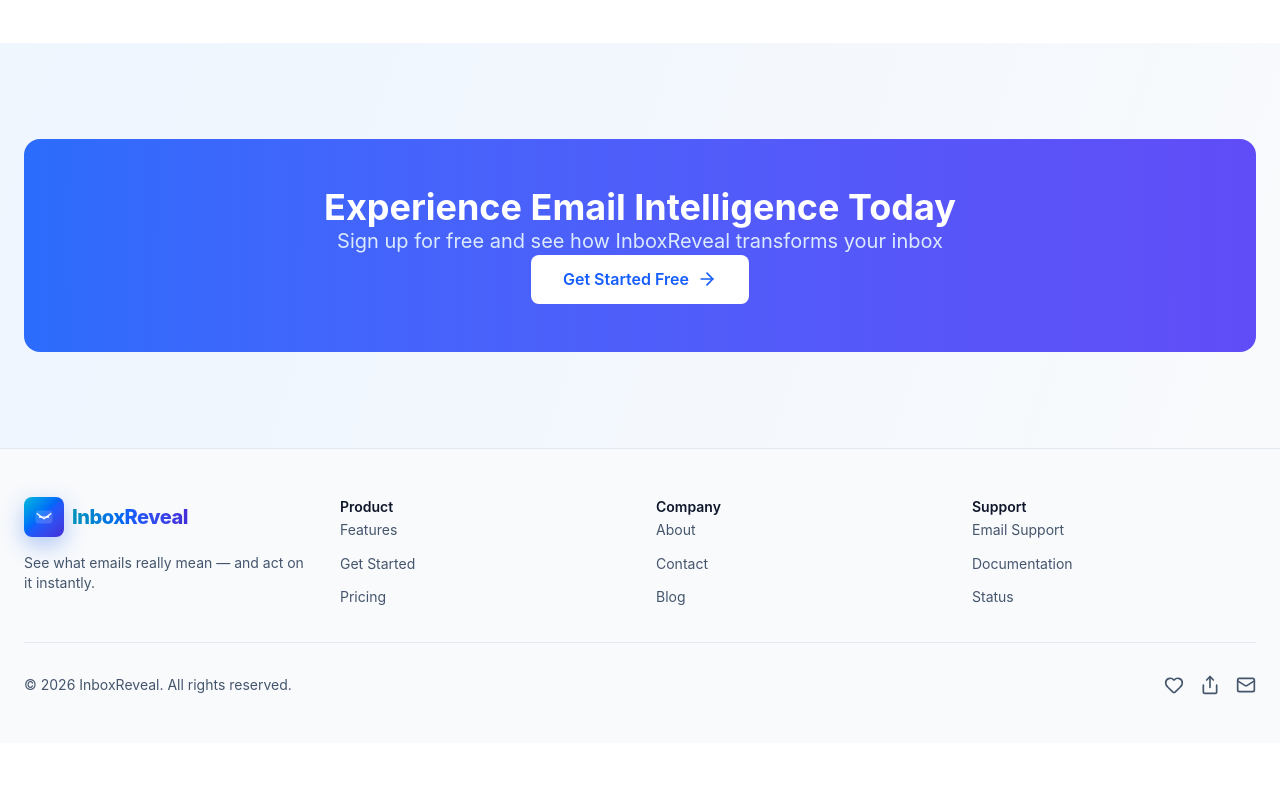
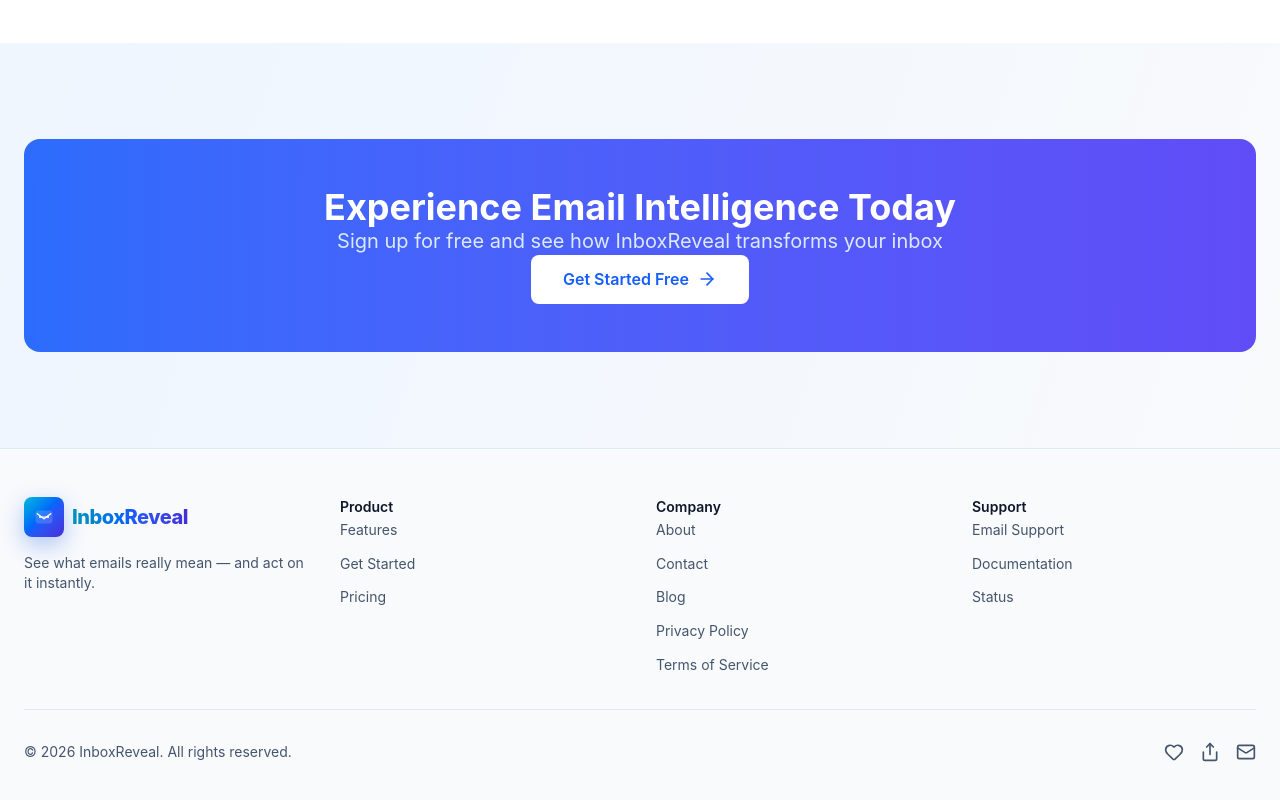
Before and after one commit to abraraslam/inboxreveal, a Next.js app: page /services in a window 1280 px wide. Shown: the part 3539-4339 px from the top of the page. Before the commit the page ends 4282 px from the top, so only its background shows below. Built offline with nearby package versions, Linux system fonts and the light colour scheme; no server answers.

Commit message:
Add configurable privacy and terms URLs with public legal pages

```diff
--- /dev/null
+++ b/app/(marketing)/privacy-policy/page.tsx
@@ -0,0 +1,51 @@
+import Navigation from "@/components/Navigation";
+import Footer from "@/components/Footer";
+
+export default function PrivacyPolicyPage() {
+  return (
+    <>
+      <Navigation />
+      <main className="min-h-screen bg-gradient-to-br from-slate-50 via-blue-50 to-slate-50 px-4 py-14 sm:px-6 sm:py-20">
+        <section className="mx-auto max-w-4xl rounded-2xl border border-slate-200 bg-white p-6 shadow-sm sm:p-10">
+          <h1 className="text-3xl font-bold text-slate-900 sm:text-4xl">Privacy Policy</h1>
+          <p className="mt-3 text-sm text-slate-500">Last updated: April 6, 2026</p>
+
+          <div className="mt-8 space-y-6 text-slate-700">
+            <section>
+              <h2 className="text-xl font-semibold text-slate-900">Overview</h2>
+              <p className="mt-2">
+                InboxReveal helps you analyze and manage your email workflows. This page explains what data we
+                collect, why we collect it, and how we protect it.
+              </p>
+            </section>
+
+            <section>
+              <h2 className="text-xl font-semibold text-slate-900">Data We Process</h2>
+              <p className="mt-2">
+                We process account information, selected mailbox metadata, and content needed to power summaries,
+                analysis, and drafting features.
+              </p>
+            </section>
+
+            <section>
+              <h2 className="text-xl font-semibold text-slate-900">How We Use Data</h2>
+              <p className="mt-2">
+                Data is used to provide core product functionality, improve response quality, and maintain service
+                reliability and security.
+              </p>
+            </section>
+
+            <section>
+              <h2 className="text-xl font-semibold text-slate-900">Your Choices</h2>
+              <p className="mt-2">
+                You can disconnect providers, request deletion, and contact support for privacy-related questions at
+                support@inboxreveal.com.
+              </p>
+            </section>
+          </div>
+        </section>
+      </main>
+      <Footer />
+    </>
+  );
+}
--- /dev/null
+++ b/app/(marketing)/terms-of-service/page.tsx
@@ -0,0 +1,49 @@
+import Navigation from "@/components/Navigation";
+import Footer from "@/components/Footer";
+
+export default function TermsOfServicePage() {
+  return (
+    <>
+      <Navigation />
+      <main className="min-h-screen bg-gradient-to-br from-slate-50 via-blue-50 to-slate-50 px-4 py-14 sm:px-6 sm:py-20">
+        <section className="mx-auto max-w-4xl rounded-2xl border border-slate-200 bg-white p-6 shadow-sm sm:p-10">
+          <h1 className="text-3xl font-bold text-slate-900 sm:text-4xl">Terms of Service</h1>
+          <p className="mt-3 text-sm text-slate-500">Last updated: April 6, 2026</p>
+
+          <div className="mt-8 space-y-6 text-slate-700">
+            <section>
+              <h2 className="text-xl font-semibold text-slate-900">Acceptance of Terms</h2>
+              <p className="mt-2">
+                By using InboxReveal, you agree to these terms and all applicable laws and regulations.
+              </p>
+            </section>
+
+            <section>
+              <h2 className="text-xl font-semibold text-slate-900">Service Use</h2>
+              <p className="mt-2">
+                You agree to use the service lawfully, protect your account credentials, and avoid any abusive or
+                unauthorized activity.
+              </p>
+            </section>
+
+            <section>
+              <h2 className="text-xl font-semibold text-slate-900">Account & Data</h2>
+              <p className="mt-2">
+                You are responsible for the data and actions associated with your account and connected email
+                providers.
+              </p>
+            </section>
+
+            <section>
+              <h2 className="text-xl font-semibold text-slate-900">Contact</h2>
+              <p className="mt-2">
+                For legal or compliance questions, contact support@inboxreveal.com.
+              </p>
+            </section>
+          </div>
+        </section>
+      </main>
+      <Footer />
+    </>
+  );
+}
--- a/components/Footer.tsx
+++ b/components/Footer.tsx
@@ -3,8 +3,12 @@
 import Link from "next/link";
 import BrandLogo from "@/components/BrandLogo";
 import { Mail, Heart, Share } from "lucide-react";
+import { PUBLIC_URLS, isExternalUrl } from "@/lib/public-urls";
 
 export default function Footer() {
+  const privacyLink = PUBLIC_URLS.privacyPolicy;
+  const termsLink = PUBLIC_URLS.termsOfService;
+
   return (
     <footer className="border-t border-slate-200 bg-slate-50">
       <div className="mx-auto max-w-7xl px-4 py-10 sm:px-6 sm:py-12">
@@ -58,6 +62,38 @@ export default function Footer() {
                   Blog
                 </a>
               </li>
+              <li>
+                {isExternalUrl(privacyLink) ? (
+                  <a
+                    href={privacyLink}
+                    target="_blank"
+                    rel="noopener noreferrer"
+                    className="text-sm text-slate-600 hover:text-blue-600 transition"
+                  >
+                    Privacy Policy
+                  </a>
+                ) : (
+                  <Link href={privacyLink} className="text-sm text-slate-600 hover:text-blue-600 transition">
+                    Privacy Policy
+                  </Link>
+                )}
+              </li>
+              <li>
+                {isExternalUrl(termsLink) ? (
+                  <a
+                    href={termsLink}
+                    target="_blank"
+                    rel="noopener noreferrer"
+                    className="text-sm text-slate-600 hover:text-blue-600 transition"
+                  >
+                    Terms of Service
+                  </a>
+                ) : (
+                  <Link href={termsLink} className="text-sm text-slate-600 hover:text-blue-600 transition">
+                    Terms of Service
+                  </Link>
+                )}
+              </li>
             </ul>
           </div>
 
--- /dev/null
+++ b/lib/public-urls.ts
@@ -0,0 +1,11 @@
+const privacyPolicyUrl = process.env.NEXT_PUBLIC_PRIVACY_POLICY_URL || "/privacy-policy";
+const termsOfServiceUrl = process.env.NEXT_PUBLIC_TERMS_OF_SERVICE_URL || "/terms-of-service";
+
+export const PUBLIC_URLS = {
+  privacyPolicy: privacyPolicyUrl,
+  termsOfService: termsOfServiceUrl,
+} as const;
+
+export function isExternalUrl(url: string) {
+  return /^https?:\/\//i.test(url);
+}
```
Also changed, not shown: 1 other file (tests, documents, lock files or other folders).
